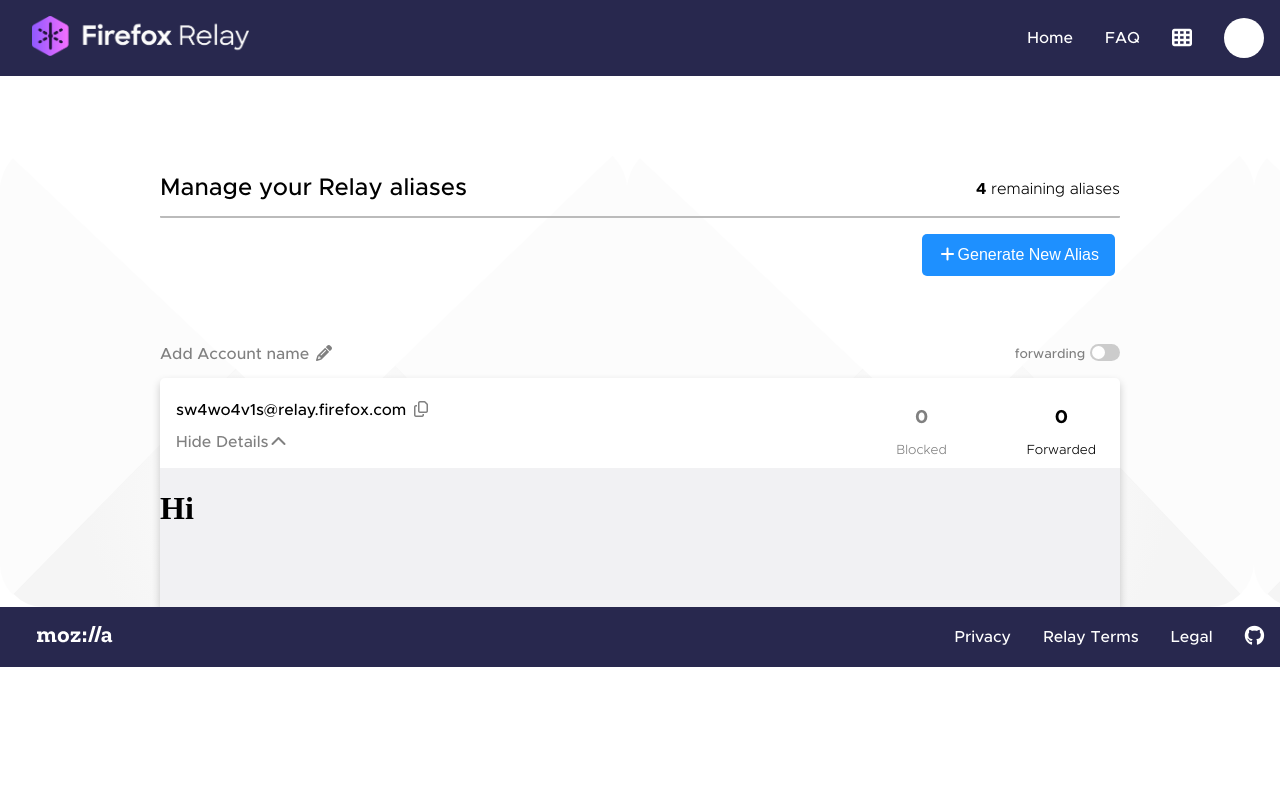
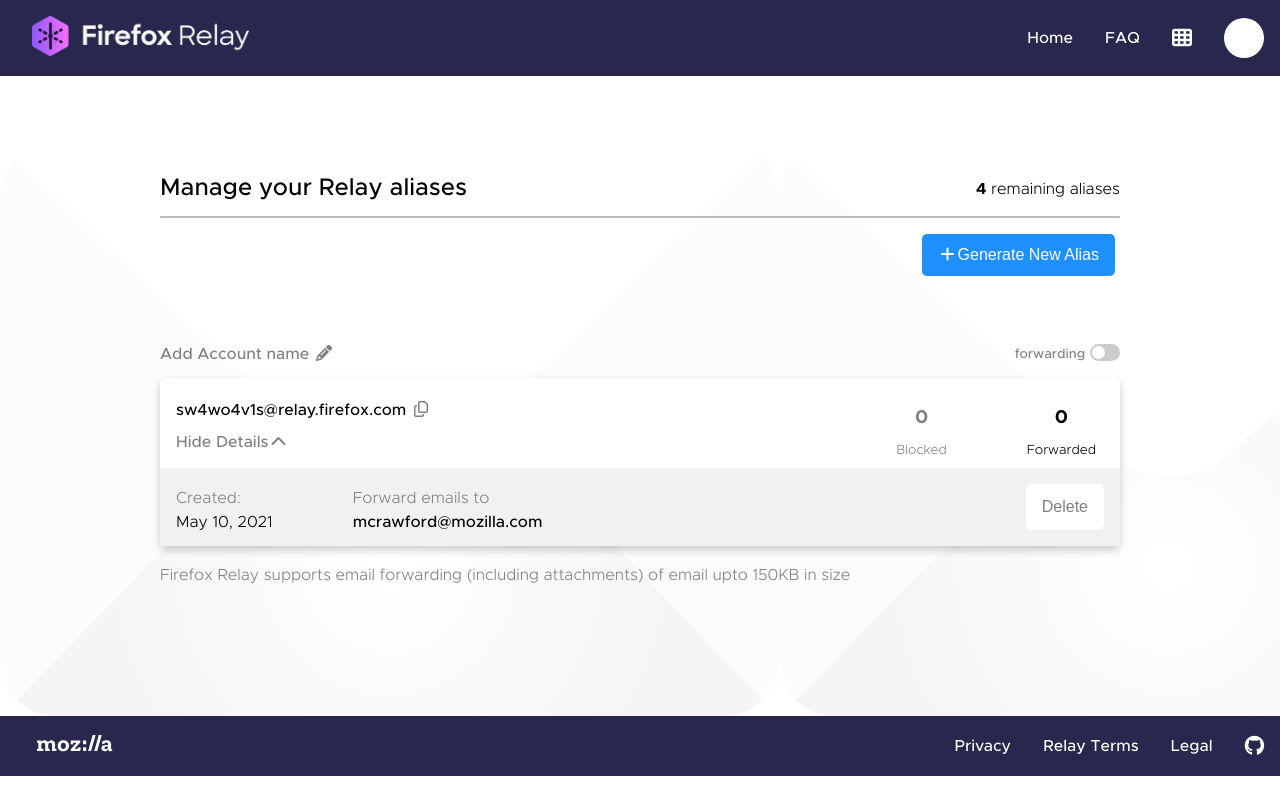
Before and after one commit to saifaldin14/Temp, a website: page index.html in a window 1280 px wide. Both pictures are taken after a click on the link "Show Details". Drawn offline with Linux system fonts and the light colour scheme.

Commit message:
First draft (desktop version) done

```diff
--- a/assets/styles.css
+++ b/assets/styles.css
@@ -100,7 +100,7 @@
 }
 
 .content-div {
-  /* height: 80vh; */
+  height: 70vh;
   background-image: url(../assets/img/background.svg);
 }
 
@@ -389,6 +389,64 @@
 .details-div.active {
   display: flex;
   background-color: #f1f1f3;
+  flex-direction: row;
+  justify-content: space-between;
+  margin-bottom: 0rem;
+}
+
+.created-block {
+  display: flex;
+  flex-direction: column;
+  /* align-items: center;
+  justify-content: center; */
+  margin: 0 5rem 1rem 1rem;
+}
+
+.forward-block {
+  display: flex;
+  flex-direction: column;
+  /* align-items: center;
+  justify-content: center; */
+  margin: 0 0.5rem 0 0;
+}
+
+.title {
+  font-weight: 300;
+  color: grey;
+  margin-bottom: 0.5rem;
+  text-align: left;
+}
+
+.text-3 {
+  text-align: left;
+  margin-top: 0rem;
+  font-weight: 200;
+  margin-bottom: 0rem;
+}
+
+.text-4 {
+  text-align: left;
+  margin-top: 0rem;
+  font-weight: 500;
+  margin-bottom: 0rem;
+}
+
+.btn-delete {
+  background-color: #fff;
+  border: none;
+  color: grey;
+  padding: 12px 16px;
+  font-size: 16px;
+  cursor: pointer;
+  margin: 1rem 1rem 1rem 0rem;
+  border-radius: 5px;
+}
+
+.last-text {
+  font-weight: 300;
+  color: grey;
+  margin-left: 10rem;
+  text-align: left;
 }
 
 .details {
--- a/index.html
+++ b/index.html
@@ -89,9 +89,23 @@
             </div>
           </div>
           <div class="details-div">
-            <h1 class="details">Hi</h1>
+            <div class="btn-forwarding">
+              <div class="created-block">
+                <h4 class="title font-metropolis">Created:</h4>
+                <h4 class="text-3 font-metropolis">May 10, 2021</h4>
+              </div>
+              <div class="forward-block">
+                <h4 class="title font-metropolis">Forward emails to</h4>
+                <h4 class="text-4 font-metropolis">mcrawford@mozilla.com</h4>
+              </div>
+            </div>
+            <button class="btn-delete">Delete</button>
           </div>
         </div>
+        <h4 class="last-text font-metropolis">
+          Firefox Relay supports email forwarding (including attachments) of
+          email upto 150KB in size
+        </h4>
       </div>
     </main>
     <footer class="footer">
```
